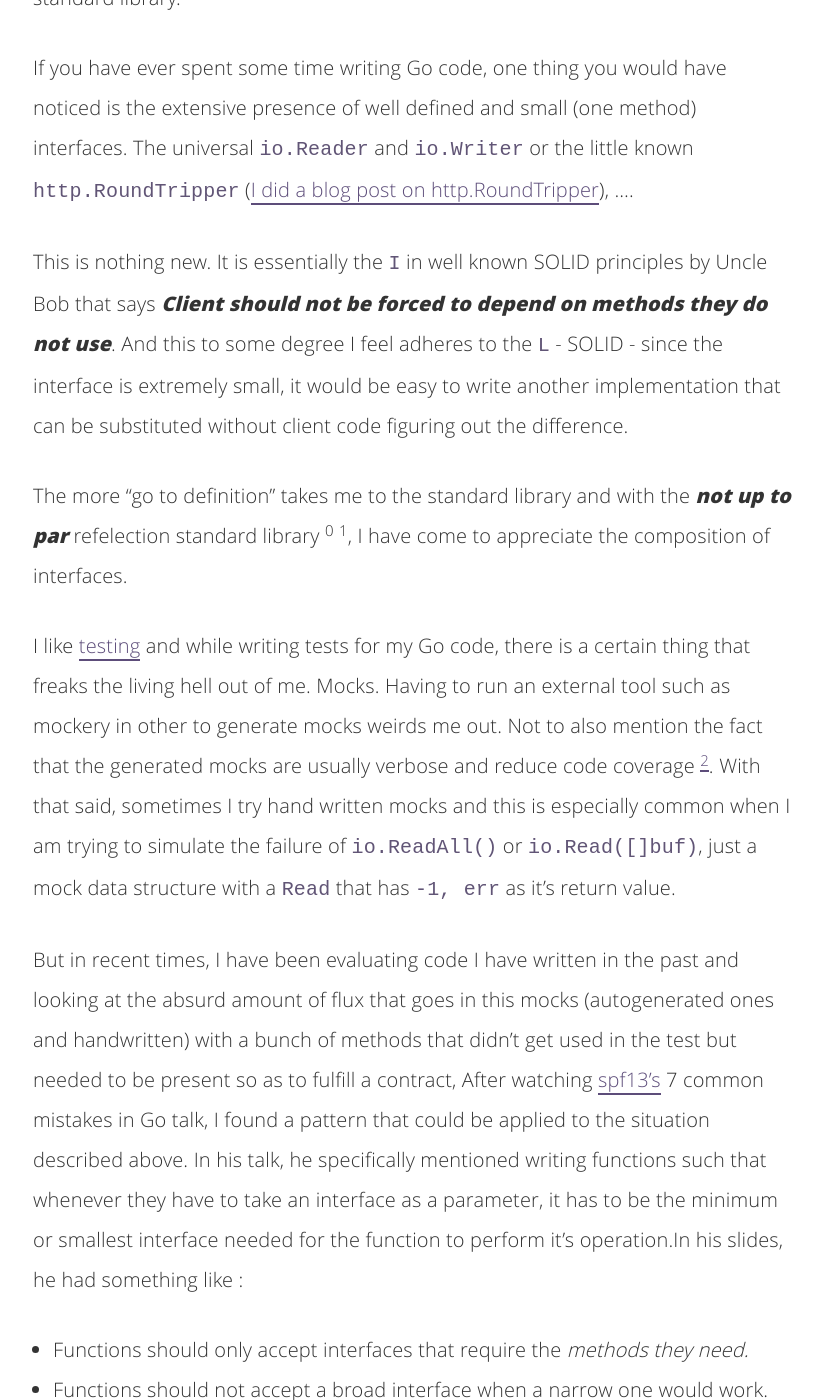
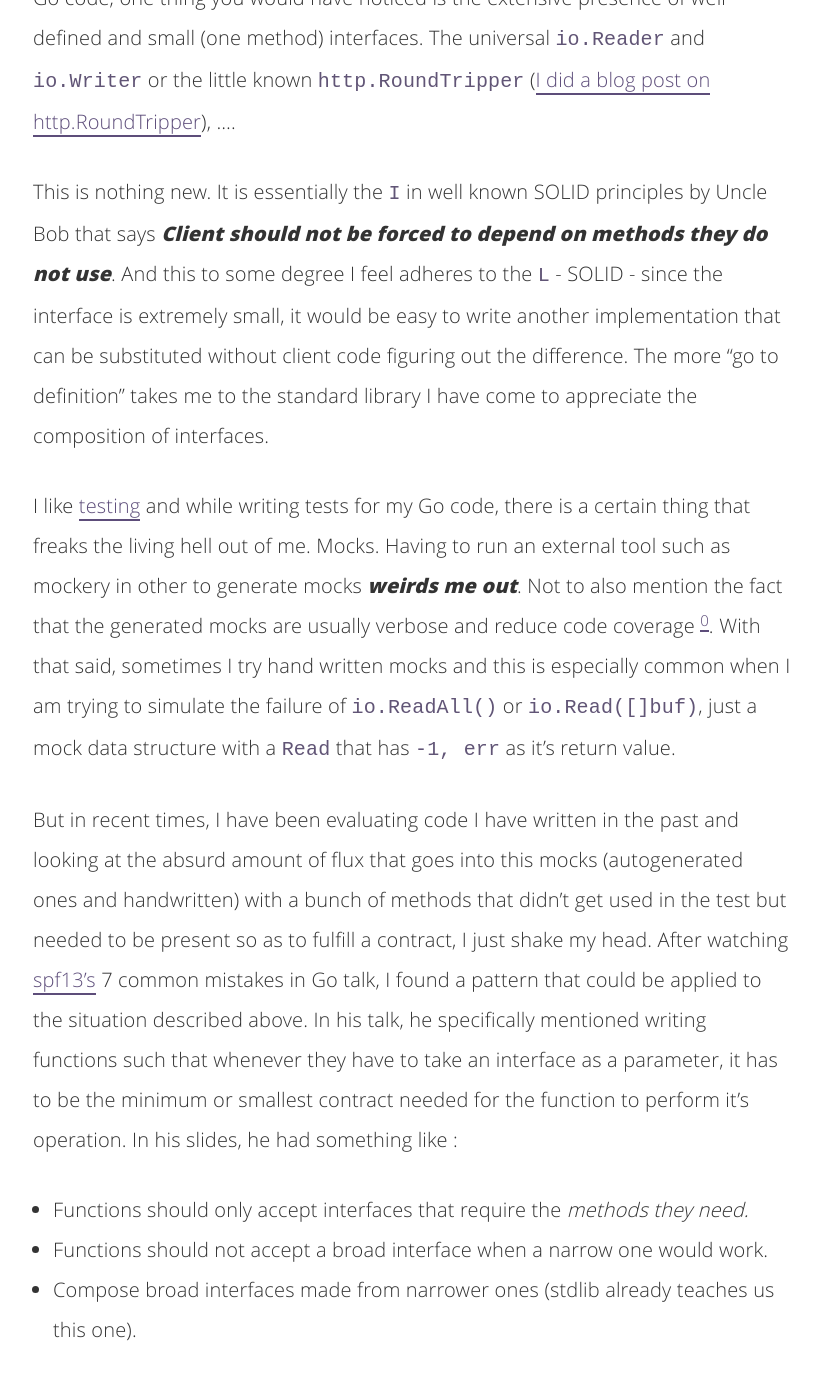
Before and after one commit to adelowo/portfolio, a Jekyll site: the page built from _posts/2017-08-09-go-interface-antipattern.md, in a window 1280 px wide and 1400 px high, scrolled down 327 px. Shown: the whole window, without its empty margins (227-1050 px from the left). Built offline with Jekyll 4.4.1, drawn with Linux system fonts in a browser that asks for light colours; emoji names are drawn with the system emoji font; comment, search, counter and statistics services are not loaded; some of the changed text lies outside the part shown.

Commit message:
Updated post

```diff
--- a/_posts/2017-08-09-go-interface-antipattern.md
+++ b/_posts/2017-08-09-go-interface-antipattern.md
@@ -2,14 +2,11 @@
 
 layout: post
 tags: ["Go"]
-description: "Abusing Interfaces in Golang"
 
 ---
 
 Go as a language interests me a lot and interfaces are one big part of it.
-And when I say interfaces, I am talking about the design - satisfied implicitly rather than explicitly -, extremely tied to behaviour,
-and the examples that can be found in the standard library.
-
+And when I say interfaces, I am talking about the design - satisfied implicitly rather than explicitly -, extremely tied to behaviour.
 If you have ever spent some time writing Go code, one thing you would have noticed is the extensive presence of
 well defined and small (one method) interfaces.
 The universal `io.Reader` and `io.Writer` or the little known `http.RoundTripper` ([I did a blog post on http.RoundTripper][round_tripping]), ....
@@ -18,27 +15,26 @@
 says ___Client should not be forced to depend on methods they do not use___.
 And this to some degree I feel adheres to the `L` - SOLID - since the interface is extremely small, it would be
 easy to write another implementation that can be substituted without client code figuring out the difference.
-
-The more "go to definition" takes me to the standard library and with the ___not up to par___ refelection standard library <sup>0</sup> <sup>1</sup>,
-I have come to appreciate the composition of interfaces.
+The more "go to definition" takes me to the standard library I have come to appreciate the composition of interfaces.
 
 I like [testing](/tags/#testing) and while writing tests for my Go code, there is a certain thing that freaks the living hell out of me. Mocks.
-Having to run an external tool such as mockery in other to generate mocks weirds me out. Not to also mention the fact that the generated mocks
-are usually verbose and reduce code coverage <sup>[2](#footnotes2)</sup>. With that said, sometimes I try hand written mocks and this is especially common when
+Having to run an external tool such as mockery in other to generate mocks ___weirds me out___. Not to also mention the fact that the generated mocks
+are usually verbose and reduce code coverage <sup>[0](#footnotes2)</sup>. With that said, sometimes I try hand written mocks and this is especially common when
 I am trying to simulate the failure of `io.ReadAll()` or `io.Read([]buf)`, just a mock data structure with a `Read` that has `-1, err` as it's
 return value.
 
-But in recent times, I have been evaluating code I have written in the past and looking at the absurd amount of flux that goes in this mocks
-(autogenerated ones and handwritten) with a bunch of methods that didn't get used in the test but needed to be present so as to fulfill a contract,
-After watching [spf13's][spf] 7 common mistakes in Go talk, I found a pattern that could be applied to the situation described above. In his talk, he specifically
-mentioned writing functions such that whenever they have to take an interface as a parameter, it has to be the minimum or smallest interface needed for
-the function to perform it's operation.In his slides, he had something like :
+But in recent times, I have been evaluating code I have written in the past and looking at the absurd amount of flux that goes into this mocks
+(autogenerated ones and handwritten) with a bunch of methods that didn't get used in the test but needed to be present so as to fulfill a contract, I
+just shake my head.
+After watching [spf13's][spf] 7 common mistakes in Go talk, I found a pattern that could be applied to the situation described above.
+In his talk, he specifically mentioned writing functions such that whenever they have to take an interface as a parameter,
+it has to be the minimum or smallest contract needed for the function to perform it's operation. In his slides, he had something like :
 
 - Functions should only accept interfaces that require the _methods they need._
 - Functions should not accept a broad interface when a narrow one would work.
 - Compose broad interfaces made from narrower ones (stdlib already teaches us this one).
 
-> You can think of this as the _Interface segregation principle for functions_. Whatever that means.
+> You can think of this as the _Interface segregation principle but for functions_. Whatever that means.
 
 So what does this look like in real life ? Luckily he gave an example
 
@@ -47,9 +43,8 @@
 // io.Reader, io.ReaderAt, io.Seeker, io.SeekerAt
 // io.Writer, io.Closer, io.WriterAt
 func ReadIn(f File) {
-  b := []byte{}
-  n, err := f.Read(b)
-
+	 b := []byte{}
+	 n, err := f.Read(b)
 }
 {% endhighlight %}
 
@@ -58,26 +53,33 @@
 {% highlight go %}
 // I am guessing by Reader, he meant io.Reader
 func ReadIn(r Reader) {
-  b := []byte{}
-  n, err := r.Read(b)
-  ...
+	 b := []byte{}
+	 n, err := r.Read(b)
 }
 {% endhighlight %}
 
-So of what use is this ? This has the benefit of simplifying testing. For something like the `ReadIn` method, we wouldn't have to autogenerate a
-100LOC mock (or write a 25 line mock) when all we need is the `Read` method. All that would be needed is
+So of what use is this ? This has the benefit of making it extremely easy to read/understand code (without having to filter through that large
+`File` interface. It also simplifies testing.
+For something like the `ReadIn` function, if we wanted to simulate the failure of `Read()`,
+we wouldn't have to autogenerate a full mock implementation of `File` which could easily be >= 100LOC (or 30LOC if handwritten)
+when all we need is the `Read` method. All that would be needed is
 
 {% highlight go %}
 type mockReader struct {}
 
 func (m mockReader) Read(buf []byte) (n int, err error) {
-  return -1, errors.New("whoops")
+	return -1, errors.New("whoops")
+}
+
+funcTestReadIn(t *testing.T) {
+	r := mockReader{}
+	ReadIn(r)
+	// Maybe ReadIn in real code might return an error which assertions can run against
 }
 {% endhighlight %}
 
-One thing I have always complained about in Go is the reflect standard library, I have always wanted it to be able to dynamically crete a mock in
-tests. With this technique, I can get rid of about all of the complaints even though I still want the reflect stdlib to be improved even though some features
-are limited to test packages.
+This might be a little hard to impose in some certain situations but with this technique,
+I think I can get rid of almost all of the trouble mocks in Go throw at me.
 
 :satisfied:
 
@@ -85,14 +87,8 @@
 
 <div id="footnotes"></div>
 
-[0] I understand there is a saying in the Go community that says __Reflection is never clear__
-
-[1] ___not up to par___ here means I would love somthing like the reflection library found in Java or DotNet where it is possible to create a mock on a real
-object. In Java, the reflection library allows you modify the return value of a method. This is extremely useful for tests unlike Go where you have to generate
-an entire mock just because you want to test a method call fails. But that is the entire discussion of this blog post anyways :satisfied:
-
 <div id="footnotes2"></div>
-[2] I understand code coverage isn't substitutable for software quality but I feel it acts as a pointer.
+[0] I understand code coverage should not be substituted for software quality but I feel it can be a pointer.
 
 [round_tripping]: /blog/2017/07/24/roundtripper-go
-[spf]: https://youtube.com
+[spf]: http://spf13.com/presentation/7-common-mistakes-in-go-2015/
```
